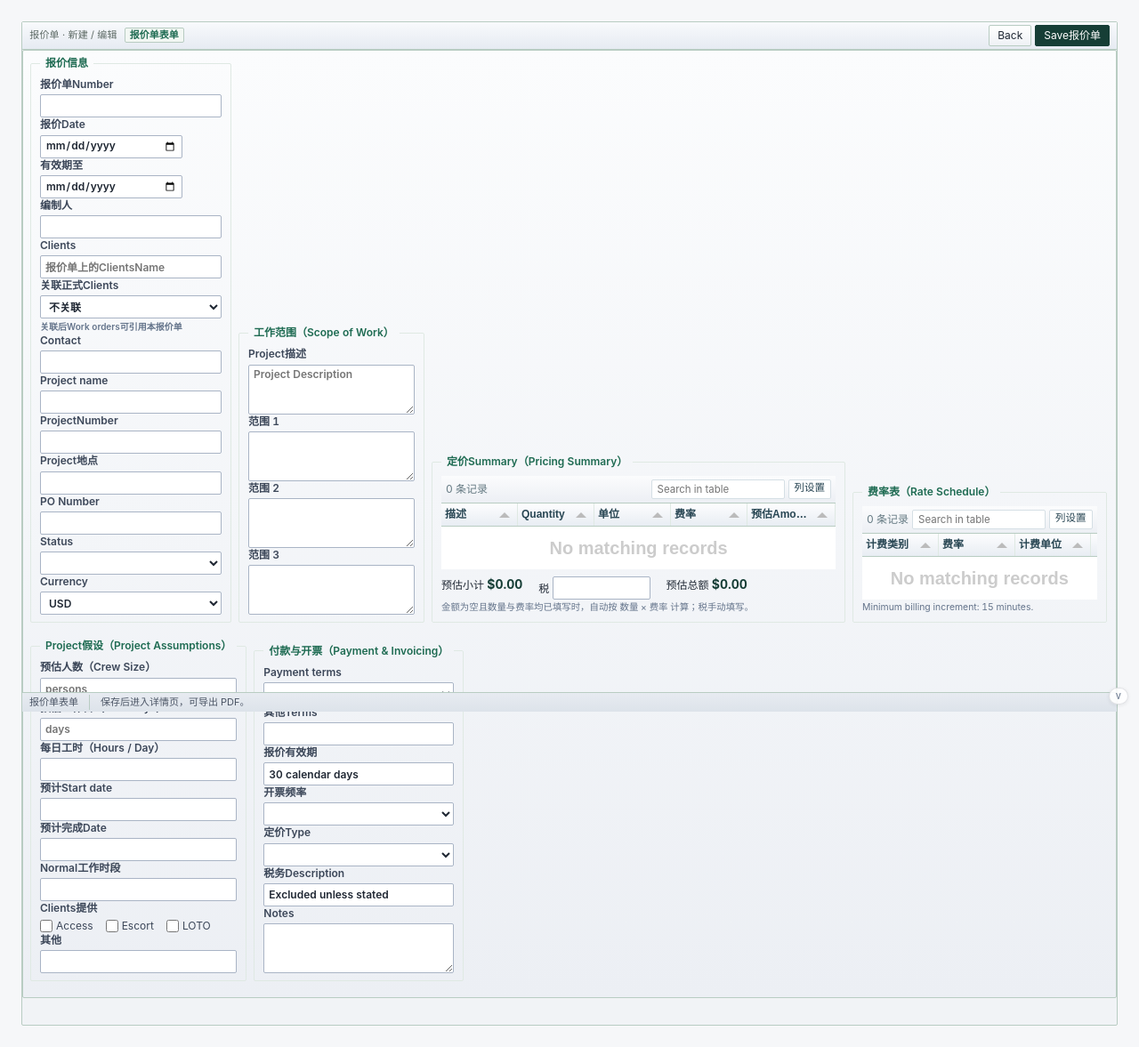
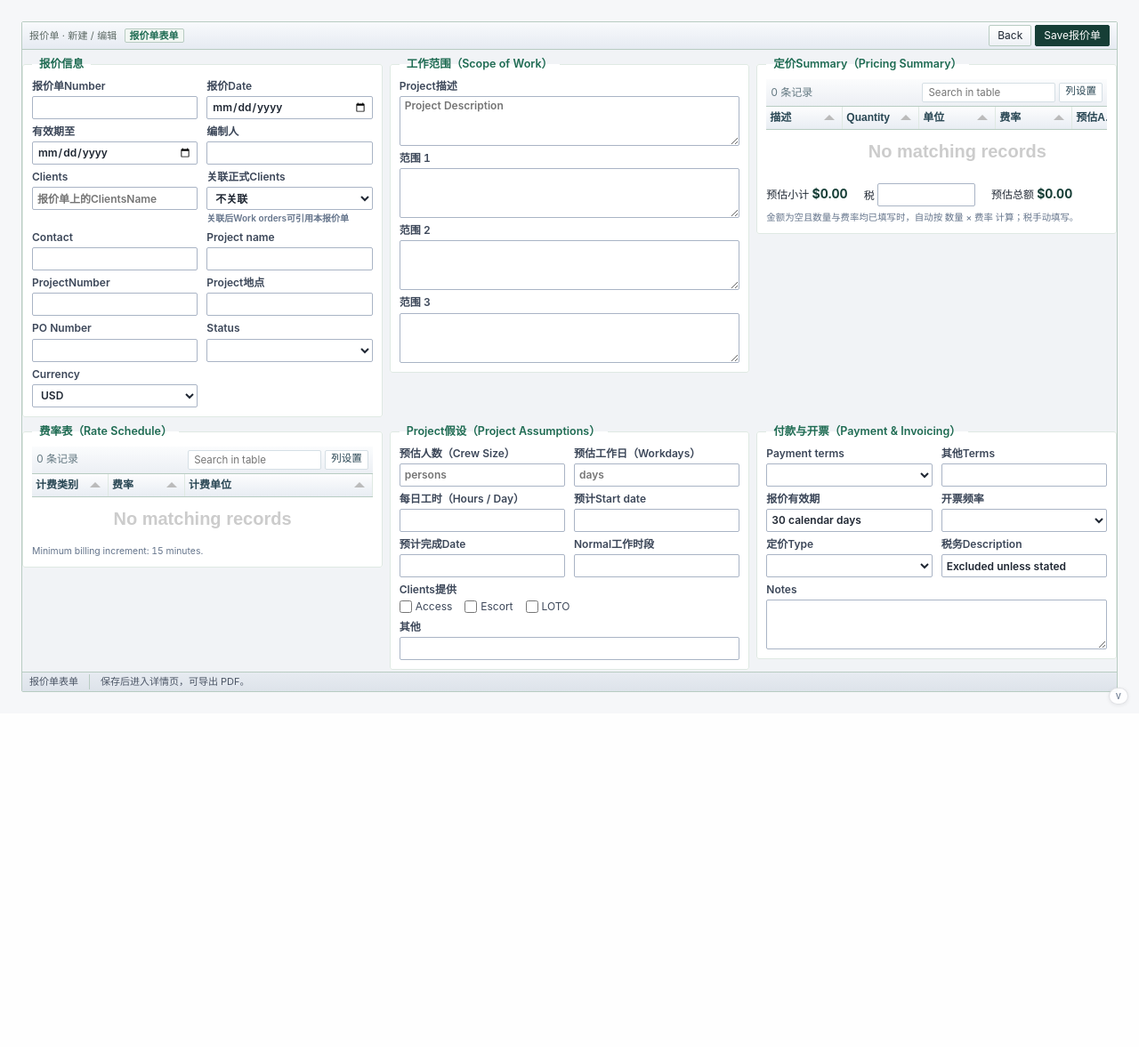
Before and after one commit to delanochen/invoice-tool, a Python web app: template templates/quotation_form.html in a window 1280 px wide. Shown: the whole page at 89% size. After the commit the page ends 794 px from the top, so only its background shows below. Run offline with Jinja, Linux system fonts and the light colour scheme; the template is opened without the code that fills it, so the values that code supplies are empty.

Commit message:
style(quotation): ERP-style panelized layout for quotation form page
The form reused the filter-bar layout class (.erp-filter, flex-wrap), which
made the six sections wrap into misaligned columns of uneven width/height.
Rebuild as a 3-column aligned panel grid:
- 报价信息 | 工作范围 | 定价汇总 / 费率表 | 项目假设 | 付款与开票
- each section is a white bordered panel with brand-green legend
- fields inside panels use a 2-column dense sub-grid (erp-field width 100%)
- responsive: 3 cols >1180px, 2 cols >860px, 1 col below
- page keeps document-level scrolling (erp-app--flow), verified at 1440/1000/780px

```diff
--- a/static/quotations.css
+++ b/static/quotations.css
@@ -58,6 +58,50 @@
 }
 .quotation-form .totals b { color: #163e36; }
 
+/* ── 报价单表单：ERP 面板化网格布局 ─────────────────────────────────────
+   3 列等高面板（报价信息 | 工作范围 | 定价汇总 / 费率表 | 项目假设 | 付款），
+   每个 fieldset 是白底细边框面板，字段以两列子网格密集排布。 */
+.erp-app .quotation-form {
+  display: grid;
+  grid-template-columns: repeat(3, minmax(0, 1fr));
+  gap: 8px;
+  align-items: start;
+  padding: 8px 0 2px;
+  background: transparent;
+  border: none;
+}
+.erp-app .quotation-form fieldset {
+  margin: 0;
+  background: var(--erp-panel);
+  border: 1px solid var(--erp-line-soft);
+  border-radius: 3px;
+  padding: 8px 10px 10px;
+  display: flex;
+  flex-direction: column;
+  gap: 6px;
+  min-width: 0;
+}
+.erp-app .quotation-form .fields-2col {
+  display: grid;
+  grid-template-columns: repeat(2, minmax(0, 1fr));
+  gap: 6px 10px;
+}
+.erp-app .quotation-form .erp-field > input,
+.erp-app .quotation-form .erp-field > select,
+.erp-app .quotation-form .erp-field > textarea {
+  width: 100%;
+  min-width: 0;
+}
+.erp-app .quotation-form table.pricing input { width: 110px; }
+.erp-app .quotation-form table.pricing .amount { width: 130px; }
+@media (max-width: 1180px) {
+  .erp-app .quotation-form { grid-template-columns: repeat(2, minmax(0, 1fr)); }
+}
+@media (max-width: 860px) {
+  .erp-app .quotation-form { grid-template-columns: 1fr; }
+  .erp-app .quotation-form .fields-2col { grid-template-columns: 1fr; }
+}
+
 /* 详情面板标题 */
 .erp-panel .panel-title {
   color: #163e36;
--- a/templates/quotation_form.html
+++ b/templates/quotation_form.html
@@ -4,21 +4,15 @@
 <link rel="stylesheet" href="{{ url_for('static', filename='erp-ui.css', v=app_version) }}">
 <link rel="stylesheet" href="{{ url_for('static', filename='quotations.css', v=app_version) }}">
 <style>
-  .erp-app .quotation-form textarea { min-height: 56px; width: 260px; padding: 2px 5px; border: 1px solid #a9b4c5; border-radius: var(--erp-radius); font: inherit; font-size: 12px; box-sizing: border-box; }
-  .erp-app .quotation-form input[type=number], .erp-app .quotation-form input[type=text], .erp-app .quotation-form input[type=date] { width: 160px; padding: 2px 5px; border: 1px solid #a9b4c5; border-radius: var(--erp-radius); font: inherit; font-size: 12px; box-sizing: border-box; }
-  .erp-app .quotation-form .full-span { flex: 1 1 100%; }
-  .erp-app .quotation-form .full-span textarea { width: 100%; }
+  .erp-app .quotation-form textarea { min-height: 56px; padding: 2px 5px; border: 1px solid #a9b4c5; border-radius: var(--erp-radius); font: inherit; font-size: 12px; box-sizing: border-box; }
+  .erp-app .quotation-form input[type=number], .erp-app .quotation-form input[type=text], .erp-app .quotation-form input[type=date] { padding: 2px 5px; border: 1px solid #a9b4c5; border-radius: var(--erp-radius); font: inherit; font-size: 12px; box-sizing: border-box; }
   .erp-app .quotation-form small { color: var(--erp-muted); }
-  .erp-app .quotation-form fieldset { border: 1px solid #dfe9e3; border-radius: var(--erp-radius); padding: 8px 10px; margin: 0 0 12px; }
-  .erp-app .quotation-form legend { font-size: 12px; font-weight: 600; color: #1e6b52; padding: 0 6px; }
   .erp-app .quotation-form table.pricing { border-collapse: collapse; width: 100%; font-size: 12px; }
   .erp-app .quotation-form table.pricing th, .erp-app .quotation-form table.pricing td { border: 1px solid #dfe9e3; padding: 3px 6px; text-align: left; }
   .erp-app .quotation-form table.pricing th { background: #e4ece7; color: #163e36; font-weight: 600; }
-  .erp-app .quotation-form table.pricing input { width: 110px; }
-  .erp-app .quotation-form table.pricing .amount { width: 130px; }
   .erp-app .quotation-form .check-row { display: flex; flex-wrap: wrap; gap: 14px; align-items: center; }
   .erp-app .quotation-form .check-row label { display: inline-flex; align-items: center; gap: 4px; font-weight: normal; }
-  .erp-app .quotation-form .totals { display: flex; gap: 18px; flex-wrap: wrap; margin-top: 8px; font-size: 12px; }
+  .erp-app .quotation-form .totals { display: flex; gap: 18px; flex-wrap: wrap; align-items: center; margin-top: 6px; font-size: 12px; }
   .erp-app .quotation-form .totals b { font-size: 14px; color: #163e36; }
 </style>
 {% endblock %}
@@ -39,10 +33,11 @@
   </header>
 
   <div class="erp-body">
-    <form method="post" class="erp-filter quotation-form" id="quotationForm" data-erp-form>
+    <form method="post" class="quotation-form" id="quotationForm" data-erp-form>
 
       <fieldset>
         <legend>报价信息</legend>
+        <div class="fields-2col">
           <label class="erp-field">报价单编号 <input name="quotation_number" value="{{ defaults.quotation_number or '' }}" required></label>
           <label class="erp-field">报价日期 <input type="date" name="quotation_date" value="{{ defaults.quotation_date or '' }}" required></label>
           <label class="erp-field">有效期至 <input type="date" name="valid_until" value="{{ defaults.valid_until or '' }}"></label>
@@ -76,16 +71,17 @@
               {% endfor %}
             </select>
           </label>
+        </div>
       </fieldset>
 
       <fieldset>
         <legend>工作范围（Scope of Work）</legend>
-        <label class="erp-field full-span">项目描述
+        <label class="erp-field">项目描述
           <textarea name="project_description" rows="3" placeholder="Project Description">{{ defaults.project_description or '' }}</textarea>
         </label>
-        <label class="erp-field full-span">范围 1 <textarea name="scope_1" rows="2">{{ defaults.scope_1 or '' }}</textarea></label>
-        <label class="erp-field full-span">范围 2 <textarea name="scope_2" rows="2">{{ defaults.scope_2 or '' }}</textarea></label>
-        <label class="erp-field full-span">范围 3 <textarea name="scope_3" rows="2">{{ defaults.scope_3 or '' }}</textarea></label>
+        <label class="erp-field">范围 1 <textarea name="scope_1" rows="2">{{ defaults.scope_1 or '' }}</textarea></label>
+        <label class="erp-field">范围 2 <textarea name="scope_2" rows="2">{{ defaults.scope_2 or '' }}</textarea></label>
+        <label class="erp-field">范围 3 <textarea name="scope_3" rows="2">{{ defaults.scope_3 or '' }}</textarea></label>
       </fieldset>
 
       <fieldset>
@@ -135,13 +131,15 @@
 
       <fieldset>
         <legend>项目假设（Project Assumptions）</legend>
+        <div class="fields-2col">
           <label class="erp-field">预估人数（Crew Size） <input name="crew_size" value="{{ defaults.crew_size or '' }}" placeholder="persons"></label>
           <label class="erp-field">预估工作日（Workdays） <input name="workdays" value="{{ defaults.workdays or '' }}" placeholder="days"></label>
           <label class="erp-field">每日工时（Hours / Day） <input name="hours_per_day" value="{{ defaults.hours_per_day or '' }}"></label>
           <label class="erp-field">预计开始日期 <input name="expected_start_date" value="{{ defaults.expected_start_date or '' }}"></label>
           <label class="erp-field">预计完成日期 <input name="expected_completion" value="{{ defaults.expected_completion or '' }}"></label>
           <label class="erp-field">正常工作时段 <input name="normal_working_hours" value="{{ defaults.normal_working_hours or '' }}"></label>
-        <label class="erp-field full-span">客户提供
+        </div>
+        <label class="erp-field">客户提供
           <span class="check-row">
             {% for key, label in [("access", "Access"), ("escort", "Escort"), ("loto", "LOTO")] %}
               <label><input type="checkbox" name="customer_provides" value="{{ key }}"
@@ -149,11 +147,12 @@
             {% endfor %}
           </span>
         </label>
-        <label class="erp-field full-span">其他 <input name="assumptions_other" value="{{ defaults.assumptions_other or '' }}"></label>
+        <label class="erp-field">其他 <input name="assumptions_other" value="{{ defaults.assumptions_other or '' }}"></label>
       </fieldset>
 
       <fieldset>
         <legend>付款与开票（Payment &amp; Invoicing）</legend>
+        <div class="fields-2col">
           <label class="erp-field">付款条款
             <select name="payment_terms" id="paymentTerms">
               {% for value, label in payment_terms_labels.items() %}
@@ -178,7 +177,8 @@
             </select>
           </label>
           <label class="erp-field">税务说明 <input name="tax_note" value="{{ defaults.tax_note or 'Excluded unless stated' }}"></label>
-        <label class="erp-field full-span">备注
+        </div>
+        <label class="erp-field">备注
           <textarea name="notes" rows="3">{{ defaults.notes or '' }}</textarea>
         </label>
       </fieldset>
```
Lines whose indentation alone changed are shown as unchanged.
